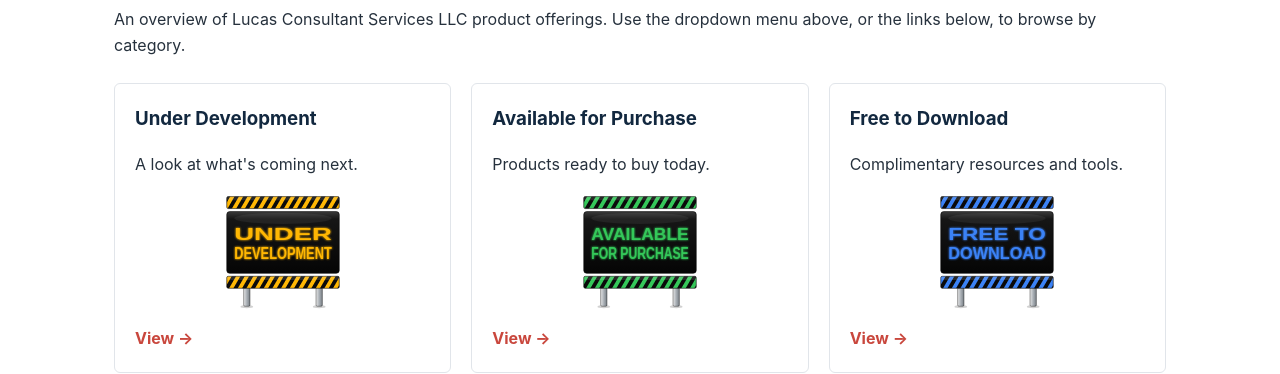
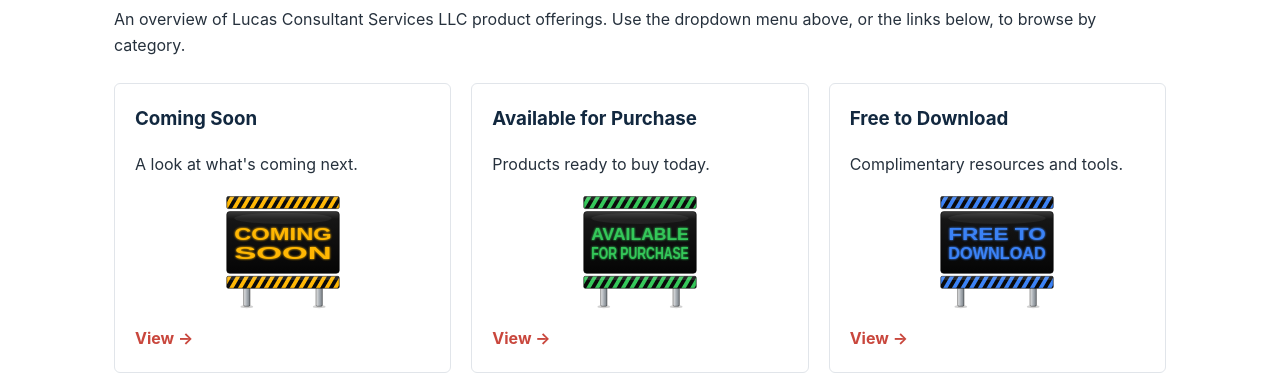
Before and after one commit to DrColorado/lucas-consulting-site, a Jekyll site: the page built from lucas-consulting-site/products/index.md, in a window 1280 px wide. Shown: the part 197-571 px from the top of the page. Built offline with Jekyll 4.4.1, drawn with Linux system fonts in a browser that asks for light colours.

Commit message:
coming soon changes

```diff
--- a/lucas-consulting-site/_data/nav.yml
+++ b/lucas-consulting-site/_data/nav.yml
@@ -1,7 +1,7 @@
 - title: Products
   url: /products/
   children:
-    - title: Under Development
+    - title: Coming Soon
       url: /products/under-development/
     - title: Available for Purchase
       url: /products/available-for-purchase/
--- a/lucas-consulting-site/products/index.md
+++ b/lucas-consulting-site/products/index.md
@@ -10,9 +10,9 @@ An overview of Lucas Consultant Services LLC product offerings. Use the dropdown
 
 <div class="card-grid">
   <div class="card">
-    <h3>Under Development</h3>
+    <h3>Coming Soon</h3>
     <p>A look at what's coming next.</p>
-    <img src="{{ '/assets/images/product-under-development.svg' | relative_url }}" alt="Under Development illustration" class="card-illustration">
+    <img src="{{ '/assets/images/product-under-development.svg' | relative_url }}" alt="Coming Soon illustration" class="card-illustration">
     <a class="learn-more" href="{{ '/products/under-development/' | relative_url }}">View &rarr;</a>
   </div>
   <div class="card">
```
Also changed, not shown: lucas-consulting-site/products/under-development.md (+2 -2 lines), lucas-consulting-site/assets/images/product-under-development.svg.
